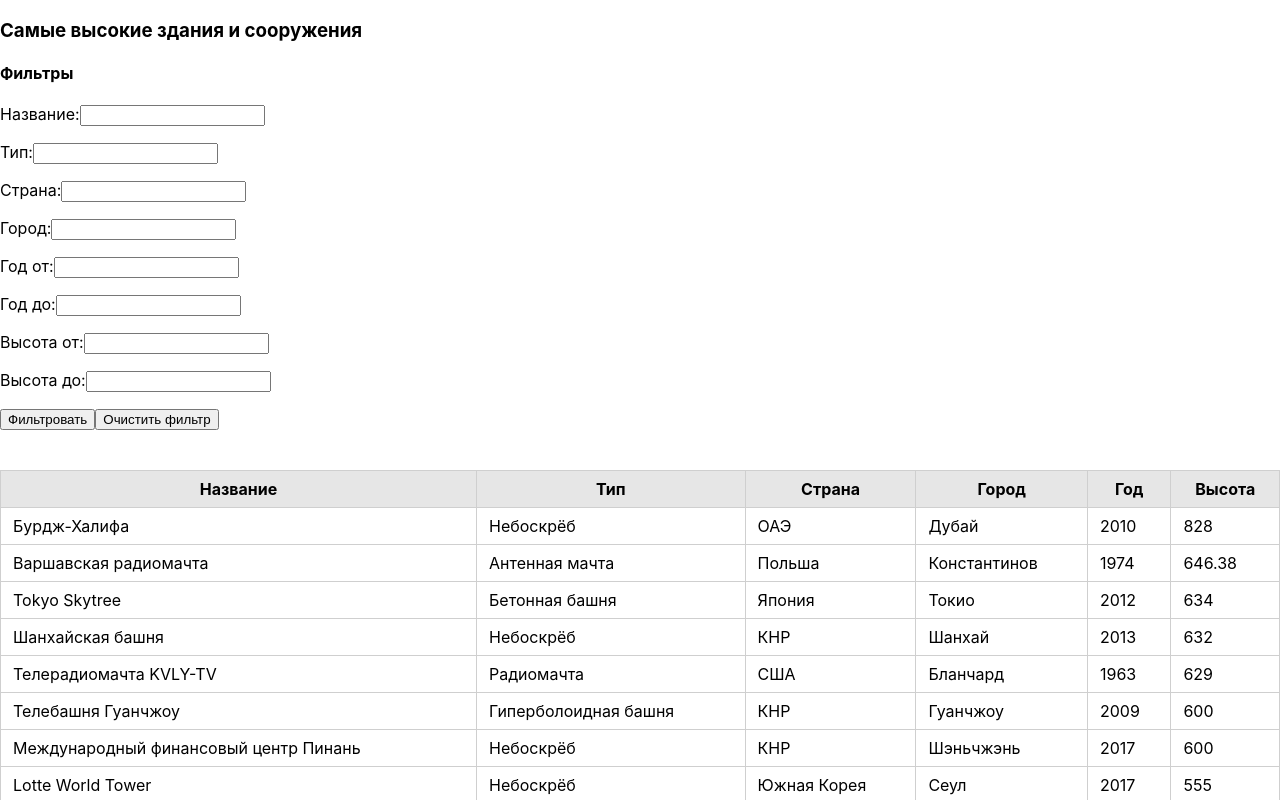
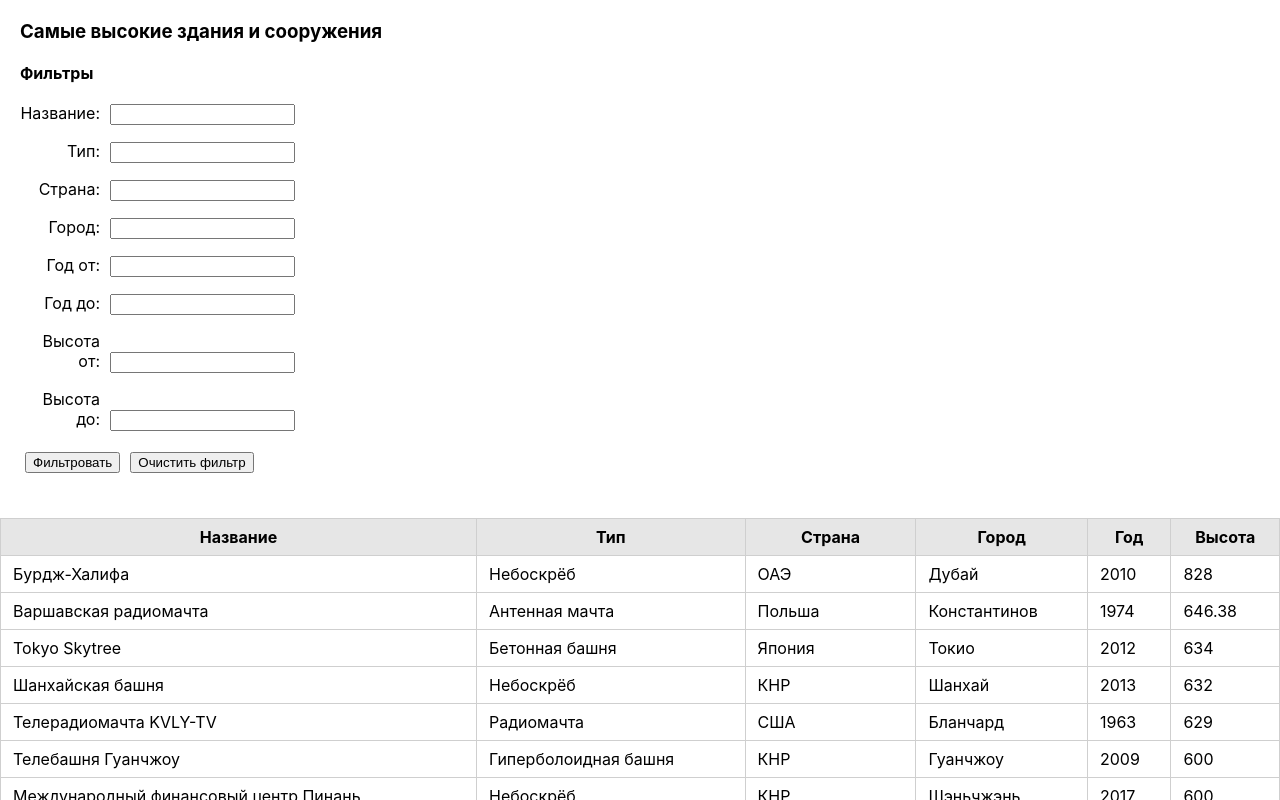
Before and after one commit to mintedcoinn/web-term2-lab5, a React (Create React App) app: page / in a window 1280 px wide. Shown: the top 800 px of the page. Built offline with nearby package versions, Linux system fonts and the light colour scheme.

Commit message:
add: male styles for filter

```diff
--- a/src/CSS/App.css
+++ b/src/CSS/App.css
@@ -38,3 +38,23 @@ th {
     padding: 12px 0;
     border: none;
 }
+
+form {
+    margin-left: 20px;
+}
+
+form label {
+    display: inline-block;
+    width: 80px;
+    text-align: right;
+    margin-right: 10px;
+    font-size: 16px;
+}
+
+form button {
+    margin: 5px;
+}
+
+h4, h3 {
+    margin: 20px;
+}
```
